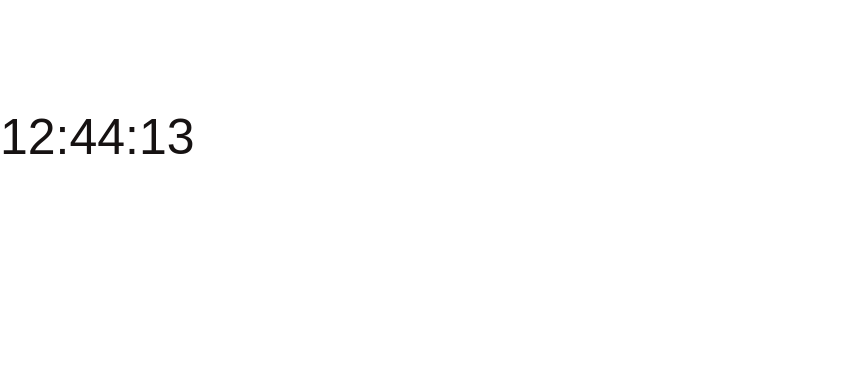
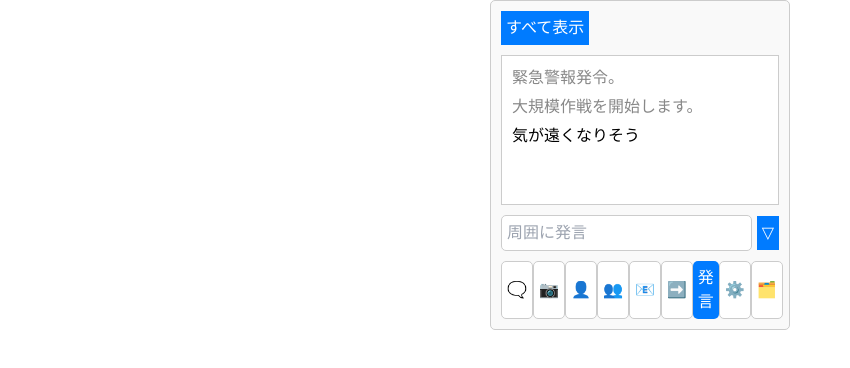
Before and after one commit to Sayuiso/discord2, a Next.js app in the folder discord/: page / in a window 1280 px wide. Shown: the top 368 px of the page, without its empty margins (0-850 px from the left). Built offline with nearby package versions, Linux system fonts and the light colour scheme.

Commit message:
星さん用のテンプレ

```diff
--- a/discord/app/page.tsx
+++ b/discord/app/page.tsx
@@ -1,28 +1,34 @@
 "use client";
-
-import Clock from "@/components/ui/clock";
-import { useEffect, useState } from "react";
+import "./layout.css";
 
 export default function Home() {
-  const [time, setTime] = useState<Date | null>(null);
-
-  useEffect(() => {
-    setTime(new Date());
-
-    const interval = setInterval(() => {
-      setTime(new Date());
-    }, 1000);
-
-    return () => clearInterval(interval);
-  }, []);
-
-  if (time === null) return null;
-
-  console.log(time);
-
   return (
     <>
-        <Clock time={time} />
+      <div className="chat-container">
+        <div className="tabs">
+          <button className="tab-button">すべて表示</button>
+        </div>
+        <div className="chat-display">
+          <div className="system-message">緊急警報発令。</div>
+          <div className="system-message">大規模作戦を開始します。</div>
+          <div className="chat-message">気が遠くなりそう</div>
+        </div>
+        <div className="chat-input">
+          <input type="text" placeholder="周囲に発言" />
+          <button className="toggle-dropdown">▽</button>
+        </div>
+        <div className="buttons">
+          <button className="icon-button">🗨️</button>
+          <button className="icon-button">📷</button>
+          <button className="icon-button">👤</button>
+          <button className="icon-button">👥</button>
+          <button className="icon-button">📧</button>
+          <button className="icon-button">➡️</button>
+          <button className="send-button">発言</button>
+          <button className="icon-button">⚙️</button>
+          <button className="icon-button">🗂️</button>
+        </div>
+      </div>
     </>
   );
 }
```
Also changed, not shown: discord/app/hosi/page.tsx (line endings or trailing spaces), discord/app/layout.css (renamed from discord/app/sayuiso/layout.css).
